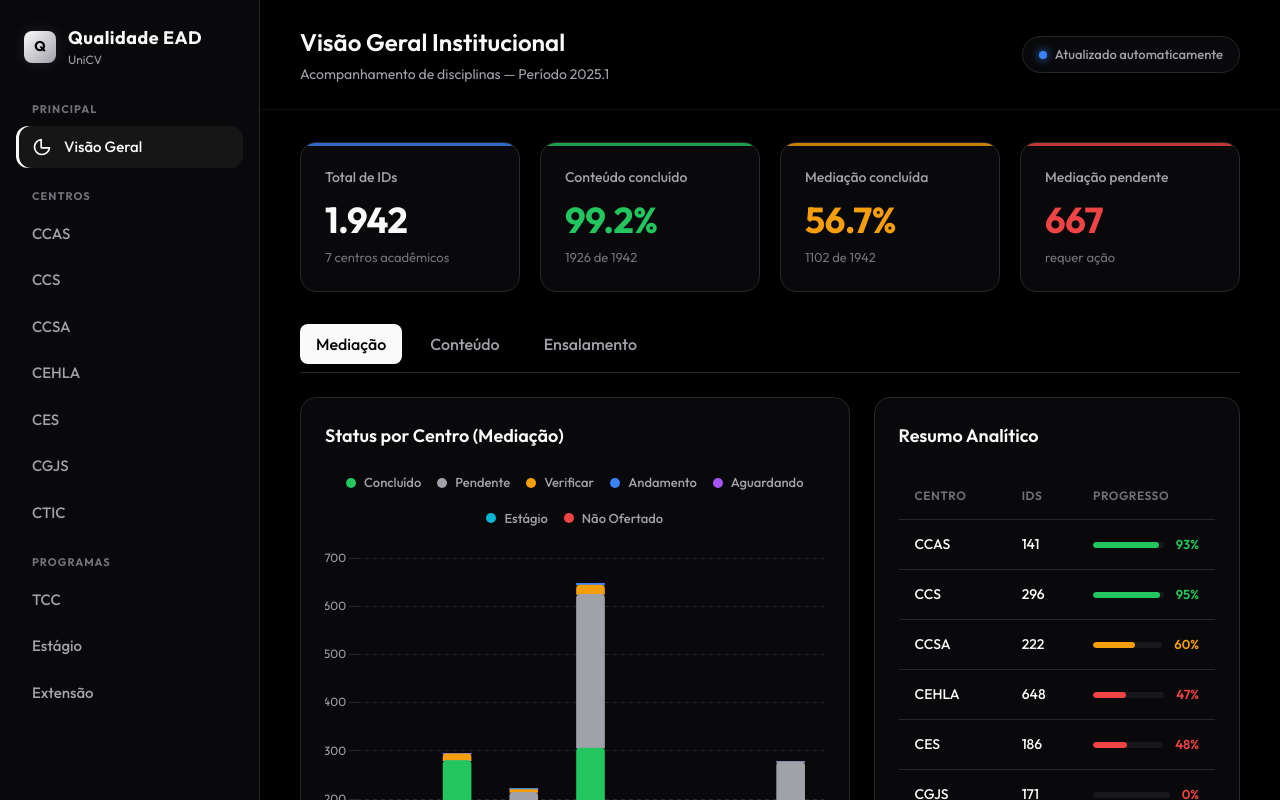
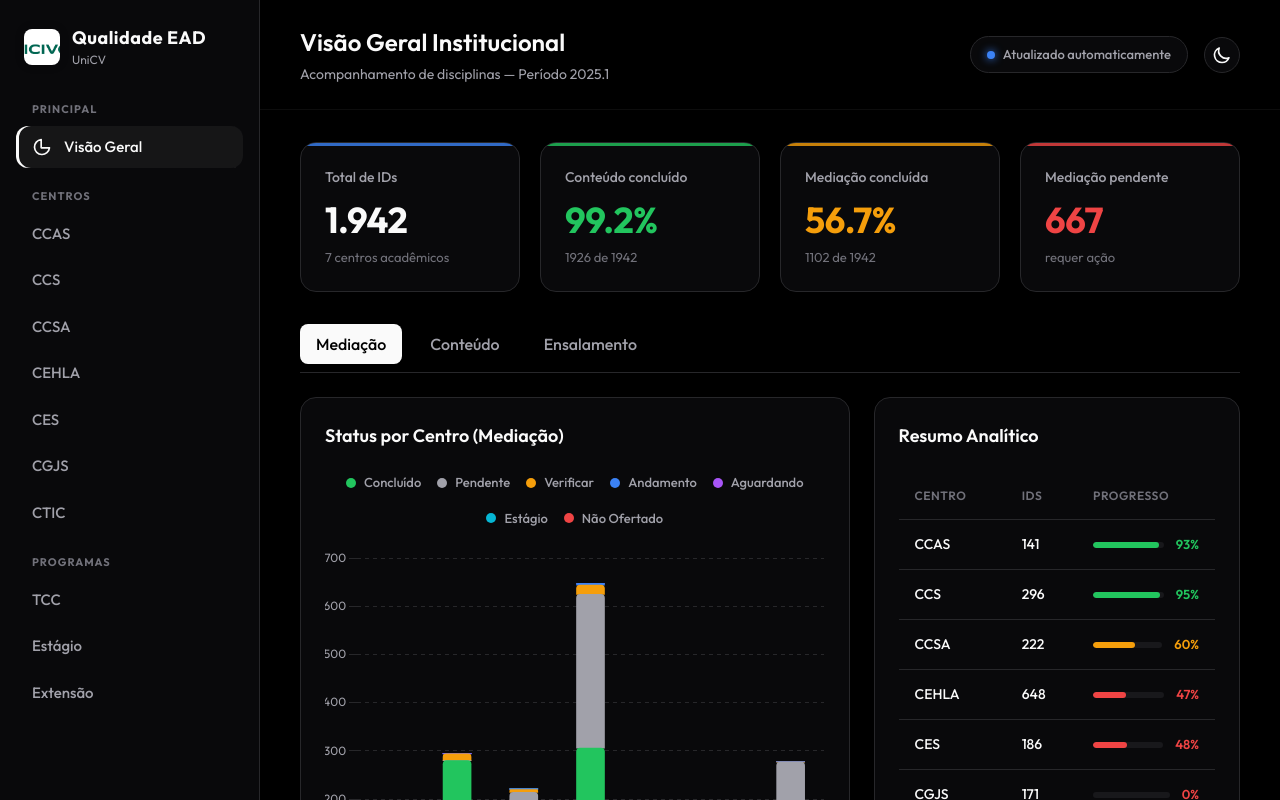
Before and after one commit to canhetejr/Dashboard-ID-VET, a plain HTML site: page index.html in a window 1280 px wide. Drawn offline with nearby package versions, Linux system fonts and the light colour scheme.

Commit message:
feat: adiciona suporte a modo claro (light theme) alternavel e nova logo institucional

```diff
--- a/app.js
+++ b/app.js
@@ -202,3 +202,20 @@ setTimeout(() => {
     bar.style.width = bar.getAttribute('data-width');
   });
 }, 100);
+
+// Theme Toggle Logic
+const themeBtn = document.getElementById('theme-toggle');
+themeBtn.addEventListener('click', () => {
+  const currentTheme = document.documentElement.getAttribute('data-theme');
+  if (currentTheme === 'light') {
+    document.documentElement.removeAttribute('data-theme');
+  } else {
+    document.documentElement.setAttribute('data-theme', 'light');
+  }
+
+  // Re-render charts so they pick up new CSS variables
+  for (let id in Chart.instances) {
+    Chart.instances[id].destroy();
+  }
+  renderCharts();
+});
--- a/docs/style.css
+++ b/docs/style.css
@@ -27,6 +27,30 @@
 
   --shadow-card:     0 4px 6px -1px rgba(0, 0, 0, 0.5), 0 2px 4px -1px rgba(0, 0, 0, 0.3);
   --shadow-hover:    0 10px 15px -3px rgba(0, 0, 0, 0.6), 0 4px 6px -2px rgba(0, 0, 0, 0.4);
+}
+
+[data-theme="light"] {
+  --color-bg:        #F9FAFB;
+  --color-surface:   #FFFFFF;
+  --color-card:      #F3F4F6;
+  --color-border:    #E5E7EB;
+  --color-text:      #111827;
+  --color-muted:     #6B7280;
+  --color-hint:      #9CA3AF;
+
+  --color-green:     #10B981;
+  --color-amber:     #F59E0B;
+  --color-red:       #EF4444;
+  --color-blue:      #3B82F6;
+  --color-purple:    #8B5CF6;
+  --color-cyan:      #06B6D4;
+
+  --color-ead:       #111827;
+  --color-semi:      #6B7280;
+  --color-tecs:      #3B82F6;
+
+  --shadow-card:     0 1px 3px 0 rgba(0, 0, 0, 0.1), 0 1px 2px 0 rgba(0, 0, 0, 0.06);
+  --shadow-hover:    0 4px 6px -1px rgba(0, 0, 0, 0.1), 0 2px 4px -1px rgba(0, 0, 0, 0.06);
 }
 
 * {
@@ -64,18 +88,12 @@ body {
   gap: 12px;
 }
 
-.brand-icon {
-  width: 32px;
-  height: 32px;
-  background: linear-gradient(135deg, var(--color-text), var(--color-muted));
+.brand-logo {
+  width: 36px;
+  height: 36px;
   border-radius: var(--radius-sm);
-  display: flex;
-  align-items: center;
-  justify-content: center;
-  color: var(--color-bg);
-  font-weight: 700;
-  font-size: 14px;
-  box-shadow: 0 0 15px rgba(255, 255, 255, 0.1);
+  object-fit: cover;
+  box-shadow: 0 0 10px rgba(0, 0, 0, 0.2);
 }
 
 .brand-title {
@@ -182,6 +200,23 @@ body {
   background-color: var(--color-blue);
   border-radius: 50%;
   box-shadow: 0 0 8px var(--color-blue);
+}
+
+.btn-theme {
+  background: var(--color-surface);
+  border: 1px solid var(--color-border);
+  color: var(--color-text);
+  border-radius: 50%;
+  width: 36px;
+  height: 36px;
+  display: flex;
+  align-items: center;
+  justify-content: center;
+  cursor: pointer;
+  transition: all 0.2s;
+}
+.btn-theme:hover {
+  background: var(--color-card);
 }
 
 .content {
--- a/index.html
+++ b/index.html
@@ -11,7 +11,7 @@
   <!-- Sidebar Lateral -->
   <aside class="sidebar">
     <div class="sidebar-brand">
-      <div class="brand-icon">Q</div>
+      <img src="logo.jpg" alt="Logo" class="brand-logo">
       <div>
         <div class="brand-title">Qualidade EAD</div>
         <div class="brand-subtitle">UniCV</div>
@@ -49,8 +49,11 @@
         <h1 id="topbar-title">Visão Geral Institucional</h1>
         <p>Acompanhamento de disciplinas — Período <span id="lbl-periodo">2025.1</span></p>
       </div>
-      <div class="topbar-meta" id="lbl-meta">
-        Carregando...
+      <div style="display: flex; gap: 16px; align-items: center;">
+        <div class="topbar-meta" id="lbl-meta">Carregando...</div>
+        <button id="theme-toggle" class="btn-theme" title="Alternar Tema">
+          <svg width="20" height="20" fill="none" stroke="currentColor" stroke-width="2" viewBox="0 0 24 24"><path stroke-linecap="round" stroke-linejoin="round" d="M20.354 15.354A9 9 0 018.646 3.646 9.003 9.003 0 0012 21a9.003 9.003 0 008.354-5.646z"></path></svg>
+        </button>
       </div>
     </header>
 
--- a/style.css
+++ b/style.css
@@ -27,6 +27,30 @@
 
   --shadow-card:     0 4px 6px -1px rgba(0, 0, 0, 0.5), 0 2px 4px -1px rgba(0, 0, 0, 0.3);
   --shadow-hover:    0 10px 15px -3px rgba(0, 0, 0, 0.6), 0 4px 6px -2px rgba(0, 0, 0, 0.4);
+}
+
+[data-theme="light"] {
+  --color-bg:        #F9FAFB;
+  --color-surface:   #FFFFFF;
+  --color-card:      #F3F4F6;
+  --color-border:    #E5E7EB;
+  --color-text:      #111827;
+  --color-muted:     #6B7280;
+  --color-hint:      #9CA3AF;
+
+  --color-green:     #10B981;
+  --color-amber:     #F59E0B;
+  --color-red:       #EF4444;
+  --color-blue:      #3B82F6;
+  --color-purple:    #8B5CF6;
+  --color-cyan:      #06B6D4;
+
+  --color-ead:       #111827;
+  --color-semi:      #6B7280;
+  --color-tecs:      #3B82F6;
+
+  --shadow-card:     0 1px 3px 0 rgba(0, 0, 0, 0.1), 0 1px 2px 0 rgba(0, 0, 0, 0.06);
+  --shadow-hover:    0 4px 6px -1px rgba(0, 0, 0, 0.1), 0 2px 4px -1px rgba(0, 0, 0, 0.06);
 }
 
 * {
@@ -64,18 +88,12 @@ body {
   gap: 12px;
 }
 
-.brand-icon {
-  width: 32px;
-  height: 32px;
-  background: linear-gradient(135deg, var(--color-text), var(--color-muted));
+.brand-logo {
+  width: 36px;
+  height: 36px;
   border-radius: var(--radius-sm);
-  display: flex;
-  align-items: center;
-  justify-content: center;
-  color: var(--color-bg);
-  font-weight: 700;
-  font-size: 14px;
-  box-shadow: 0 0 15px rgba(255, 255, 255, 0.1);
+  object-fit: cover;
+  box-shadow: 0 0 10px rgba(0, 0, 0, 0.2);
 }
 
 .brand-title {
@@ -182,6 +200,23 @@ body {
   background-color: var(--color-blue);
   border-radius: 50%;
   box-shadow: 0 0 8px var(--color-blue);
+}
+
+.btn-theme {
+  background: var(--color-surface);
+  border: 1px solid var(--color-border);
+  color: var(--color-text);
+  border-radius: 50%;
+  width: 36px;
+  height: 36px;
+  display: flex;
+  align-items: center;
+  justify-content: center;
+  cursor: pointer;
+  transition: all 0.2s;
+}
+.btn-theme:hover {
+  background: var(--color-card);
 }
 
 .content {
```
Also changed, not shown: docs/app.js (+17 -0 lines), docs/index.html (+6 -3 lines), docs/logo.jpg (added), logo.jpg (added).
